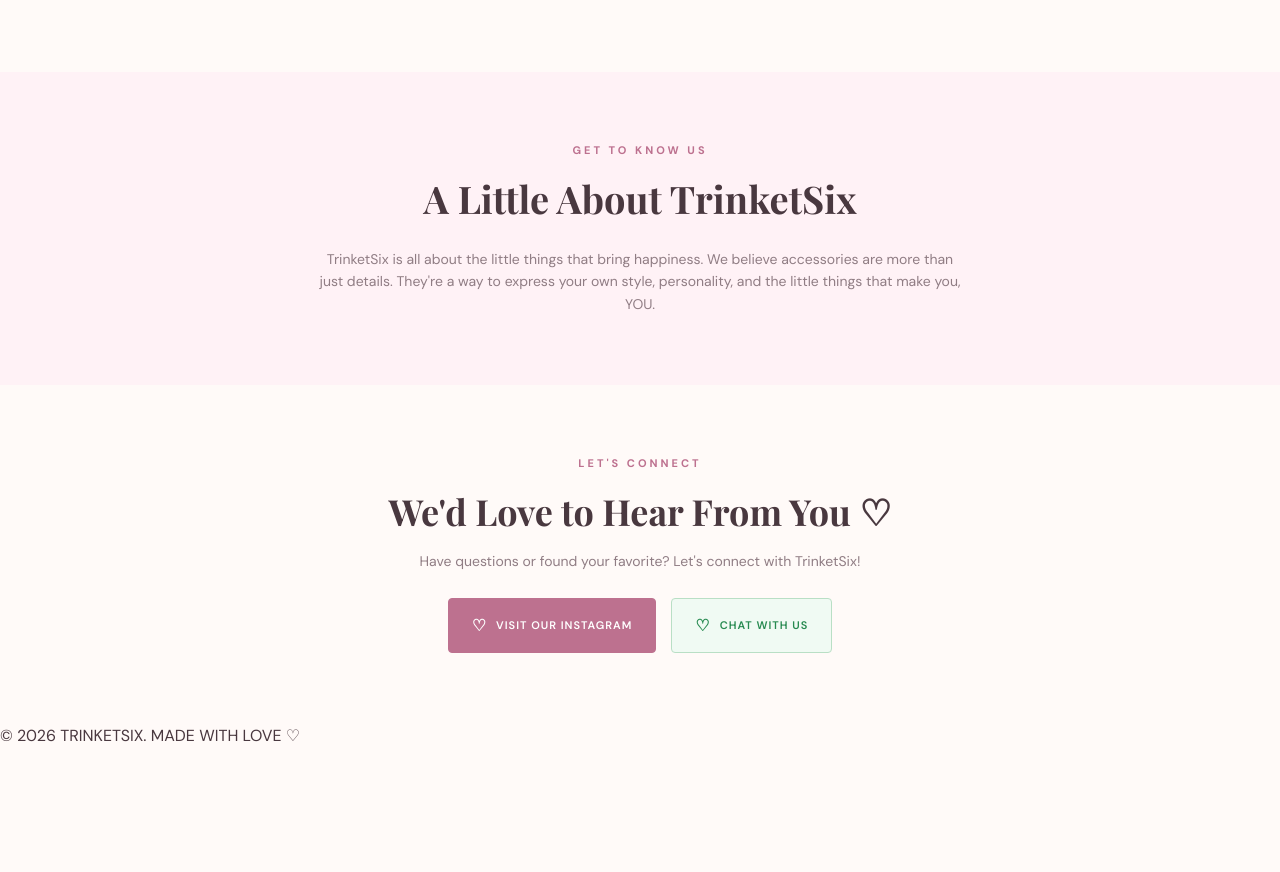
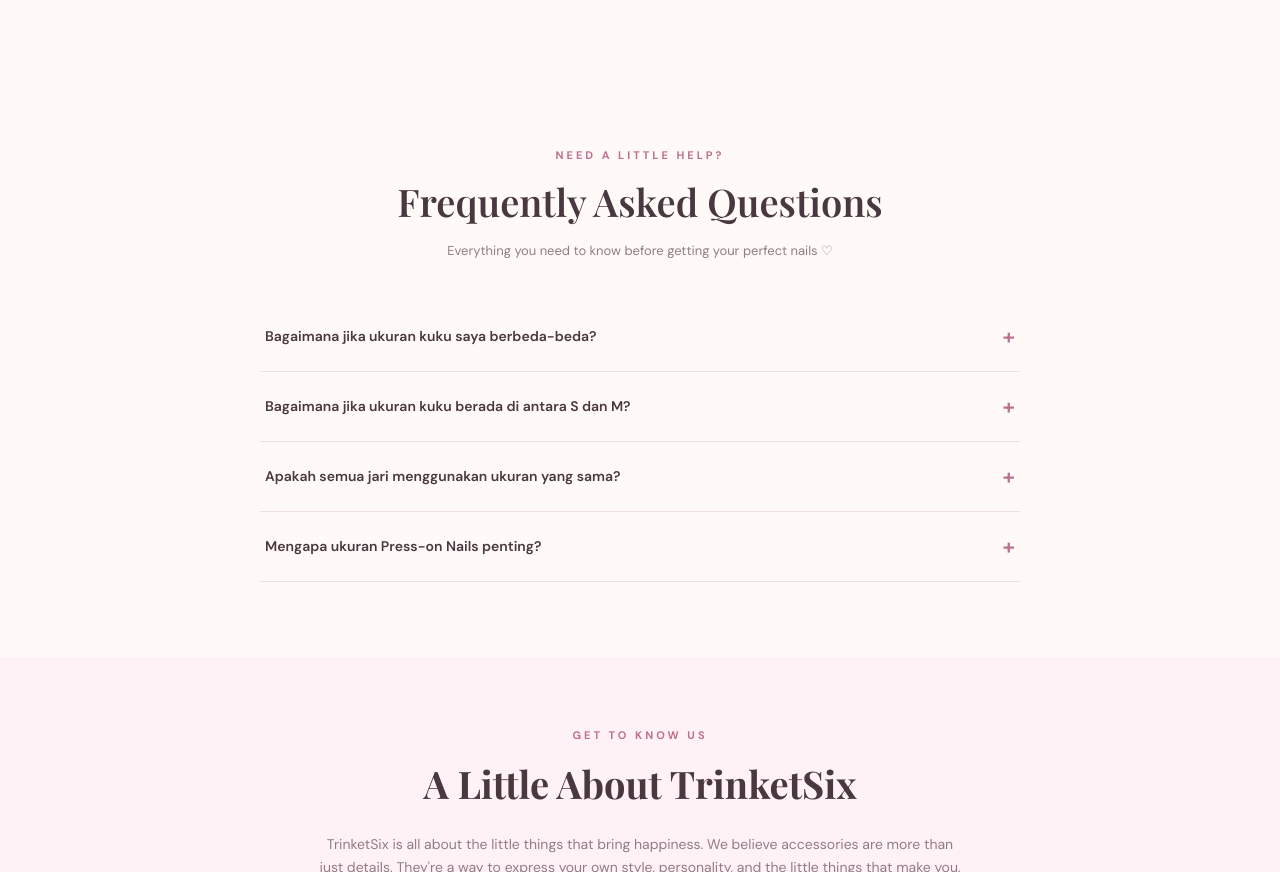
Before and after one commit to TrinketSix/trinketsix-website, a plain HTML site: page index.html in a window 1280 px wide. Shown: the part 1748-2620 px from the top of the page. Before the commit the page ends 2497 px from the top, so only its background shows below. Drawn offline with nearby package versions, Linux system fonts and the light colour scheme.

Commit message:
Implement FAQ section for nail size inquiries
Added FAQ section with questions and answers related to nail sizes.

```diff
--- a/index.html
+++ b/index.html
@@ -478,6 +478,67 @@
     max-width: 280px;
   }
 }
+    /* FAQ SECTION */
+.faq-section {
+  padding: 75px 7%;
+  background: #fffaf8;
+}
+
+.faq-container {
+  max-width: 760px;
+  margin: 0 auto;
+}
+
+.faq-item {
+  border-bottom: 1px solid #f0dfe6;
+}
+
+.faq-question {
+  width: 100%;
+  padding: 20px 5px;
+  background: transparent;
+  border: none;
+  display: flex;
+  align-items: center;
+  justify-content: space-between;
+  gap: 15px;
+  text-align: left;
+  color: var(--text);
+  font-family: 'DM Sans', sans-serif;
+  font-size: 14px;
+  font-weight: 600;
+  cursor: pointer;
+}
+
+.faq-question span {
+  color: var(--pink-dark);
+  font-size: 22px;
+  flex-shrink: 0;
+}
+
+.faq-answer {
+  max-height: 0;
+  overflow: hidden;
+  color: var(--muted);
+  font-size: 13px;
+  line-height: 1.8;
+  padding: 0 35px 0 5px;
+  transition: max-height .3s ease, padding .3s ease;
+}
+
+.faq-item.active .faq-answer {
+  padding-bottom: 18px;
+}
+
+@media (max-width: 600px) {
+  .faq-section {
+    padding: 55px 6%;
+  }
+
+  .faq-question {
+    font-size: 13px;
+  }
+}
   </style>
 </head>
 
@@ -575,6 +636,59 @@
 
     </div>
   </section>
+
+
+<section class="faq-section" id="faq">
+  <div class="section-heading">
+    <div class="eyebrow">NEED A LITTLE HELP?</div>
+    <h2>Frequently Asked Questions</h2>
+    <p>Everything you need to know before getting your perfect nails ♡</p>
+  </div>
+
+  <div class="faq-container">
+
+    <div class="faq-item">
+      <button class="faq-question" onclick="toggleFAQ(this)">
+        Bagaimana jika ukuran kuku saya berbeda-beda?
+        <span>+</span>
+      </button>
+      <div class="faq-answer">
+        Ukur setiap kuku secara terpisah agar mendapatkan ukuran yang paling sesuai.
+      </div>
+    </div>
+
+    <div class="faq-item">
+      <button class="faq-question" onclick="toggleFAQ(this)">
+        Bagaimana jika ukuran kuku berada di antara S dan M?
+        <span>+</span>
+      </button>
+      <div class="faq-answer">
+        Pilih ukuran yang sedikit lebih besar. Jika diperlukan, kamu bisa merapikan bagian samping kuku agar lebih pas.
+      </div>
+    </div>
+
+    <div class="faq-item">
+      <button class="faq-question" onclick="toggleFAQ(this)">
+        Apakah semua jari menggunakan ukuran yang sama?
+        <span>+</span>
+      </button>
+      <div class="faq-answer">
+        Tidak. Setiap jari bisa memiliki lebar kuku yang berbeda, jadi pastikan kamu mengukur setiap kuku.
+      </div>
+    </div>
+
+    <div class="faq-item">
+      <button class="faq-question" onclick="toggleFAQ(this)">
+        Mengapa ukuran Press-on Nails penting?
+        <span>+</span>
+      </button>
+      <div class="faq-answer">
+        Ukuran yang tepat membantu kuku terlihat lebih rapi, nyaman digunakan, dan mengurangi risiko kuku mudah terlepas akibat ukuran yang tidak sesuai.
+      </div>
+    </div>
+
+  </div>
+</section>
 
   <section class="about" id="about">
     <div class="eyebrow">Get to know us</div>
```
